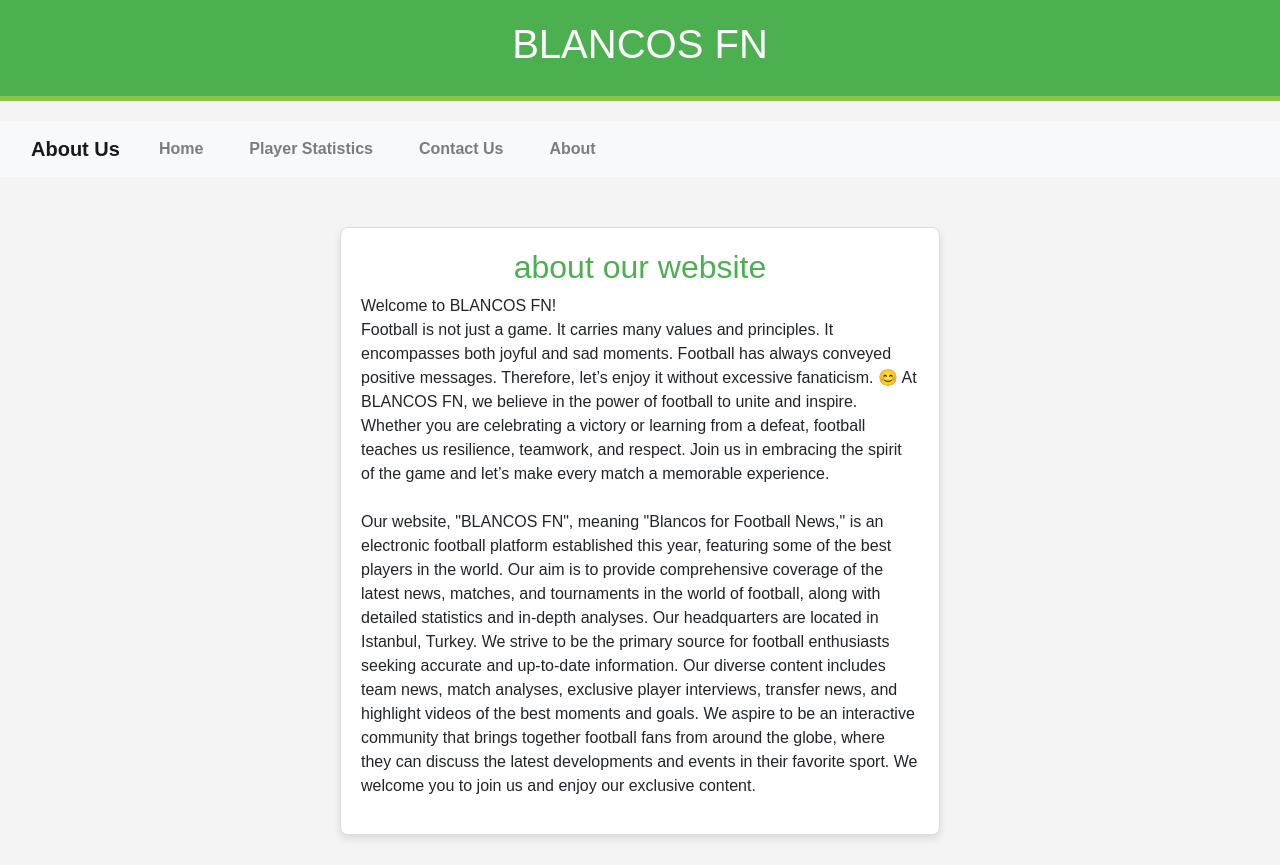
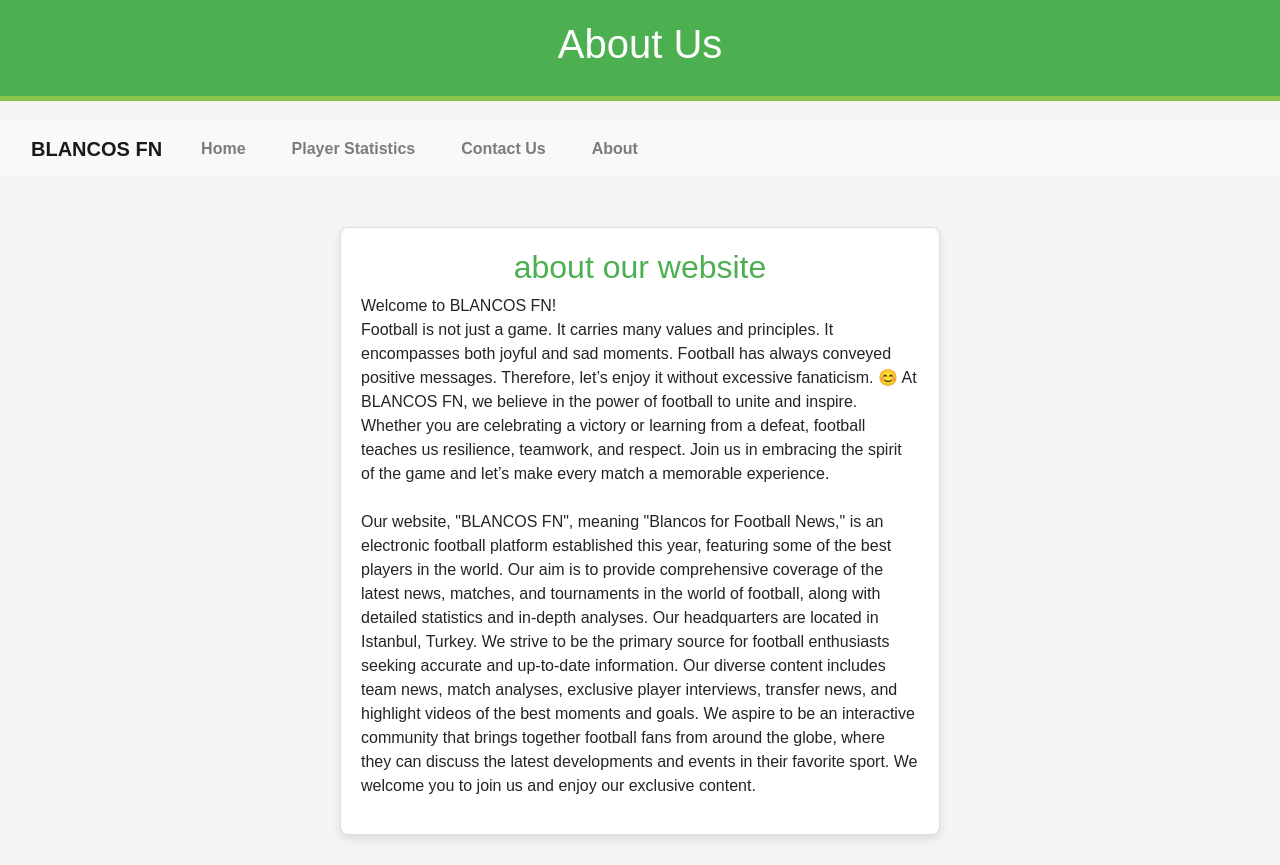
Before and after one commit to walsr4/BLANCOS, a plain HTML site: page about.html in a window 1280 px wide. Drawn offline with nearby package versions, Linux system fonts and the light colour scheme.

Commit message:
Update about.html

```diff
--- a/about.html
+++ b/about.html
@@ -76,10 +76,10 @@
 </head>
 <body>
     <header>
-        <h1>BLANCOS FN</h1>
+        <h1>About Us</h1>
     </header>
     <nav class="navbar navbar-expand-lg navbar-light bg-light">
-        <a class="navbar-brand" href="index.html">About Us</a>
+        <a class="navbar-brand" href="index.html">BLANCOS FN</a>
         <button class="navbar-toggler" type="button" data-toggle="collapse" data-target="#navbarNav" aria-controls="navbarNav" aria-expanded="false" aria-label="Toggle navigation">
             <span class="navbar-toggler-icon"></span>
         </button>
```
